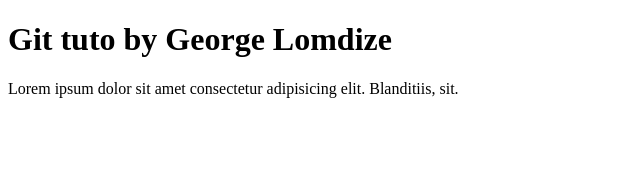
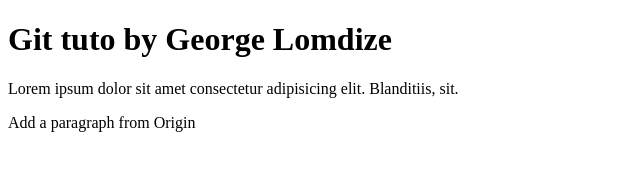
Before and after one commit to aourid/gitProject, a plain HTML site: page index.html in a window 1280 px wide. Shown: the whole page, without its empty margins (0-640 px from the left). Drawn offline with Linux system fonts and the light colour scheme.

Commit message:
Update index.html
Updated from origin

```diff
--- a/index.html
+++ b/index.html
@@ -9,6 +9,7 @@
 <body>
     <h1>Git tuto by George Lomdize</h1>
     <p>Lorem ipsum dolor sit amet consectetur adipisicing elit. Blanditiis, sit.</p>
+    <p>Add a paragraph from Origin </p>
 
 </body>
 </html>
```
